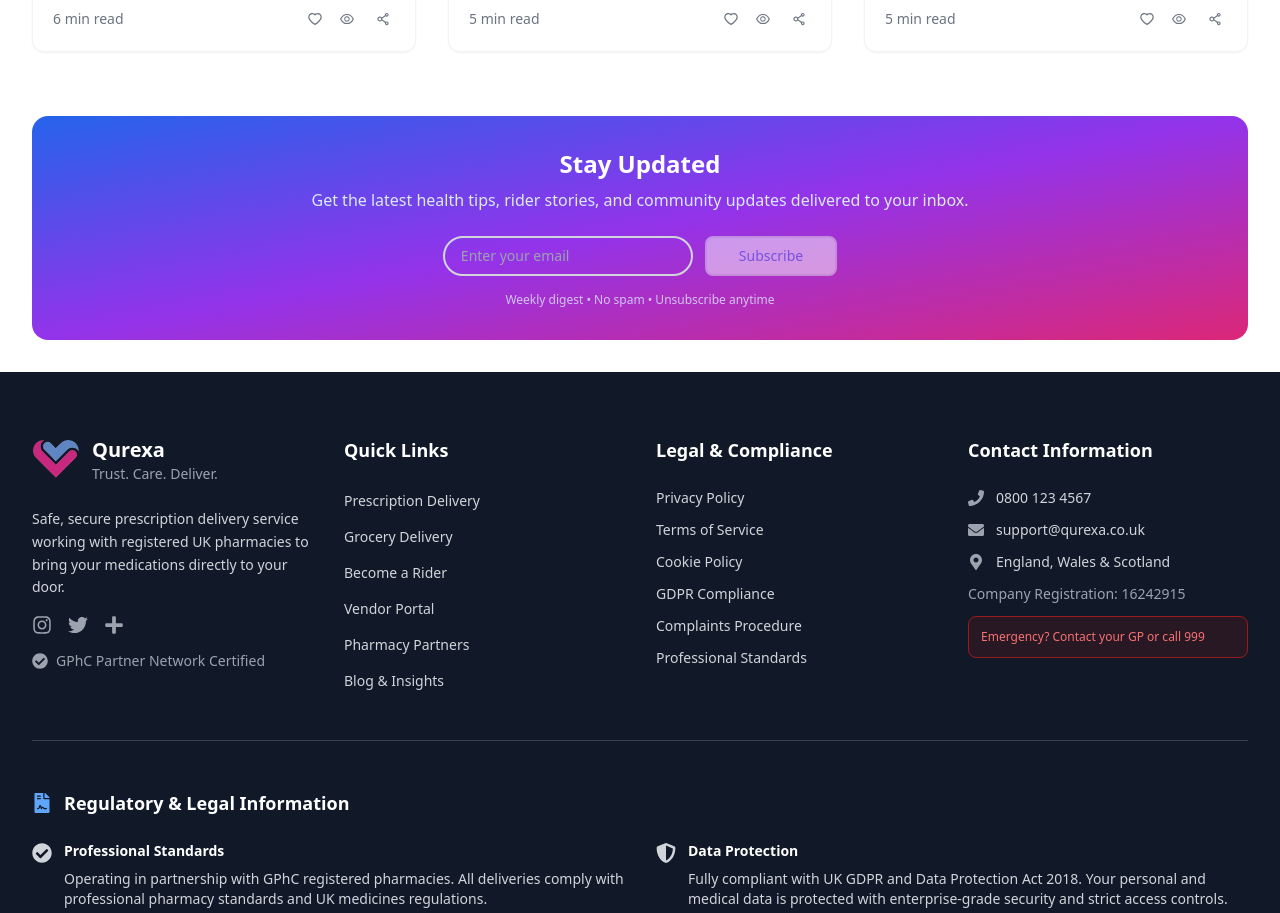
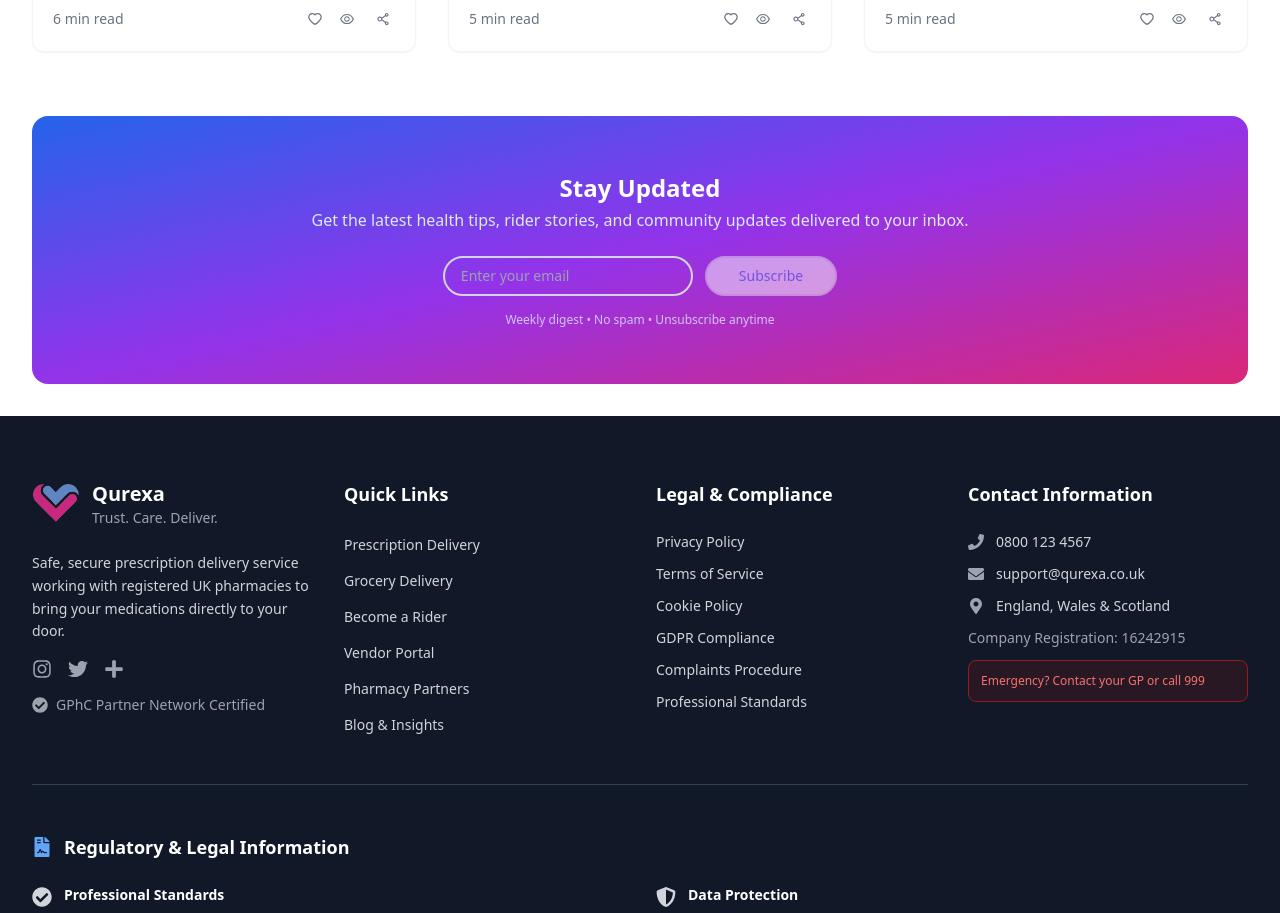
Before and after one commit to oreoluwa212/qurexa, a React (Vite) app: page /blog in a window 1280 px wide. Shown: the part 3246-4159 px from the top of the page. Built offline with nearby package versions, Linux system fonts and the light colour scheme.

Commit message:
fix: newsletter button fixed

```diff
--- a/src/components/blog/Newsletter.jsx
+++ b/src/components/blog/Newsletter.jsx
@@ -29,7 +29,7 @@ export const Newsletter = ({
 
     if (isSubscribed) {
         return (
-            <section className={`bg-gradient-to-br from-blue-600 via-purple-600 to-pink-600 rounded-2xl p-8 text-center ${className}`}>
+            <section className={`bg-gradient-to-br from-blue-600 via-purple-600 py-14 to-pink-600 rounded-2xl p-8 text-center ${className}`}>
                 <div className="max-w-md mx-auto">
                     <div className="mb-4">
                         <svg className="w-16 h-16 text-white mx-auto mb-4" fill="none" stroke="currentColor" viewBox="0 0 24 24">
@@ -51,9 +51,9 @@ export const Newsletter = ({
     }
 
     return (
-        <section className={`bg-gradient-to-br from-blue-600 via-purple-600 to-pink-600 rounded-2xl p-8 text-center ${className}`}>
+        <section className={`bg-gradient-to-br from-blue-600 via-purple-600 py-14 to-pink-600 rounded-2xl p-8 text-center ${className}`}>
             <div className="max-w-4xl mx-auto">
-                <h3 className="text-2xl font-bold text-white mb-2">{title}</h3>
+                <h3 className="text-2xl font-bold text-white pb-1">{title}</h3>
                 <p className="text-blue-100 mb-6">{description}</p>
 
                 <div className="flex justify-center">
@@ -72,7 +72,7 @@ export const Newsletter = ({
                                 type="submit"
                                 variant="secondary2"
                                 size="md"
-                                className="shrink-0 px-8 z-100"
+                                className="shrink-0 px-8 z-100 rounded-full"
                                 disabled={isSubmitting || !email}
                                 loading={isSubmitting}
                                 onClick={handleSubmit}
--- a/src/components/common/UI/Button.jsx
+++ b/src/components/common/UI/Button.jsx
@@ -19,7 +19,7 @@ export const Button = ({
     ...props
 }) => {
     const baseStyles = `
-    inline-flex items-center justify-center font-medium rounded-lg
+    inline-flex items-center justify-center font-medium
     transition-all duration-200 ease-in-out
     focus:outline-none focus:ring-2 focus:ring-offset-2
     disabled:opacity-50 disabled:cursor-not-allowed
@@ -40,7 +40,7 @@ export const Button = ({
       focus:ring-pink-500
     `,
         secondary2: `
-      bg-white text-[#4873ED] border-2
+      bg-white rounded-full text-[#4873ED] border-2
       hover:bg-pink-50 hover:border-pink-600
       focus:ring-pink-500
     `,
```
